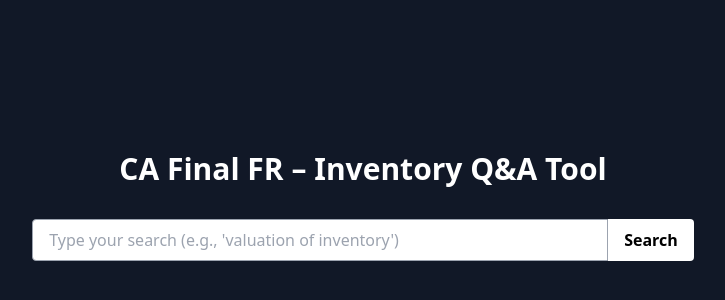
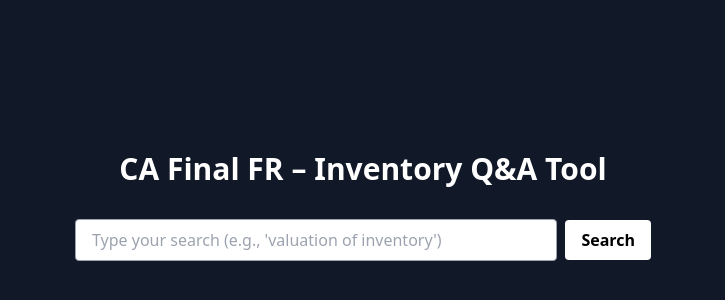
Before and after one commit to Hariai1/CA-final-frontend, a React (Vite) app: page / in a window 1280 px wide. Shown: the part 182-482 px from the top of the page, without its empty margins (277-1002 px from the left). Built offline with nearby package versions, Linux system fonts and the light colour scheme.

Commit message:
✅ Added 'Back to results' and 'No results' feedback UI

```diff
--- a/src/App.jsx
+++ b/src/App.jsx
@@ -1,15 +1,17 @@
-import { useState } from "react";
+import React, { useState } from "react";
 
 function App() {
   const [query, setQuery] = useState("");
   const [results, setResults] = useState([]);
   const [selectedResult, setSelectedResult] = useState(null);
-  const [loading, setLoading] = useState(false);
+  const [noResults, setNoResults] = useState(false);
 
   const handleSearch = async () => {
-    setLoading(true);
     setSelectedResult(null);
+    setNoResults(false);
+    if (!query.trim()) return;
 
+    try {
       const response = await fetch("https://ca-final-backend.onrender.com/search", {
         method: "POST",
         headers: { "Content-Type": "application/json" },
@@ -17,8 +19,20 @@ function App() {
       });
 
       const data = await response.json();
-    setResults(data.result || []);
-    setLoading(false);
+      const matches = data?.result || [];
+
+      if (matches.length === 0) {
+        setNoResults(true);
+      } else {
+        setResults(matches);
+      }
+    } catch (error) {
+      console.error("Search error:", error);
+    }
+  };
+
+  const handleKeyDown = (e) => {
+    if (e.key === "Enter") handleSearch();
   };
 
   const handleSelect = (item) => {
@@ -26,52 +40,60 @@ function App() {
     setResults([]);
   };
 
-  const truncateQuestion = (text) => {
-    const words = text.split(" ");
-    return words.length <= 10 ? text : words.slice(0, 10).join(" ") + "...";
+  const handleBack = () => {
+    setSelectedResult(null);
   };
 
   return (
-    <div className="h-screen flex items-center justify-center bg-gray-900 text-white px-4">
-      <div className="w-full max-w-3xl">
-        <h1 className="text-3xl font-bold text-center mb-8">CA Final FR – Inventory Q&A Tool</h1>
+    <div className="min-h-screen bg-gray-900 text-white flex flex-col items-center justify-center px-4">
+      <h1 className="text-2xl md:text-3xl font-bold mb-8 text-center">
+        CA Final FR – Inventory Q&A Tool
+      </h1>
 
-        <div className="flex justify-center mb-6">
+      <div className="flex w-full max-w-xl items-center space-x-2 mb-6">
         <input
           type="text"
           value={query}
           onChange={(e) => setQuery(e.target.value)}
-            onKeyDown={(e) => e.key === "Enter" && handleSearch()}
+          onKeyDown={handleKeyDown}
           placeholder="Type your search (e.g., 'valuation of inventory')"
-            className="w-full max-w-xl px-4 py-2 border border-gray-400 text-black rounded-l"
+          className="flex-grow px-4 py-2 rounded border border-gray-400 text-black"
         />
         <button
           onClick={handleSearch}
-            className="bg-white text-black font-semibold px-4 py-2 rounded-r hover:bg-gray-200"
+          className="px-4 py-2 bg-white text-black font-semibold rounded"
         >
           Search
         </button>
       </div>
 
-        {loading && <p className="text-center text-gray-300">Searching...</p>}
+      {noResults && (
+        <p className="text-red-400 text-sm mt-4">No results found. Try different keywords.</p>
+      )}
 
-        {results.length > 0 && !selectedResult && (
-          <div className="bg-white text-black p-4 rounded shadow space-y-2">
-            <h2 className="font-semibold mb-2">Multiple results found. Please select one:</h2>
-            {results.map((item, index) => (
-              <div
-                key={index}
-                className="cursor-pointer hover:text-blue-700"
+      {!selectedResult && results.length > 0 && (
+        <div className="flex flex-col items-start space-y-3 w-full max-w-3xl">
+          <p className="text-sm text-gray-400 mb-2">Multiple results found. Select one:</p>
+          {results.map((item, idx) => (
+            <button
+              key={idx}
               onClick={() => handleSelect(item)}
+              className="text-left bg-gray-800 px-4 py-2 rounded hover:bg-gray-700 transition w-full"
             >
-                {truncateQuestion(item.question)}
-              </div>
+              {item.question.split(" ").slice(0, 10).join(" ")}...
+            </button>
           ))}
         </div>
       )}
 
       {selectedResult && (
-          <div className="mt-8 bg-white text-black p-6 rounded shadow space-y-3">
+        <div className="bg-gray-800 p-6 rounded w-full max-w-3xl space-y-4 mt-6">
+          <button
+            onClick={handleBack}
+            className="text-sm text-blue-400 underline hover:text-blue-300"
+          >
+            ← Back to results
+          </button>
           <p><strong>Chapter:</strong> {selectedResult.chapter}</p>
           <p><strong>Source:</strong> {selectedResult.sourceDetails}</p>
           <p><strong>Concept:</strong> {selectedResult.conceptTested}</p>
@@ -82,7 +104,6 @@ function App() {
         </div>
       )}
     </div>
-    </div>
   );
 }
 
```
Lines whose indentation alone changed are shown as unchanged.
